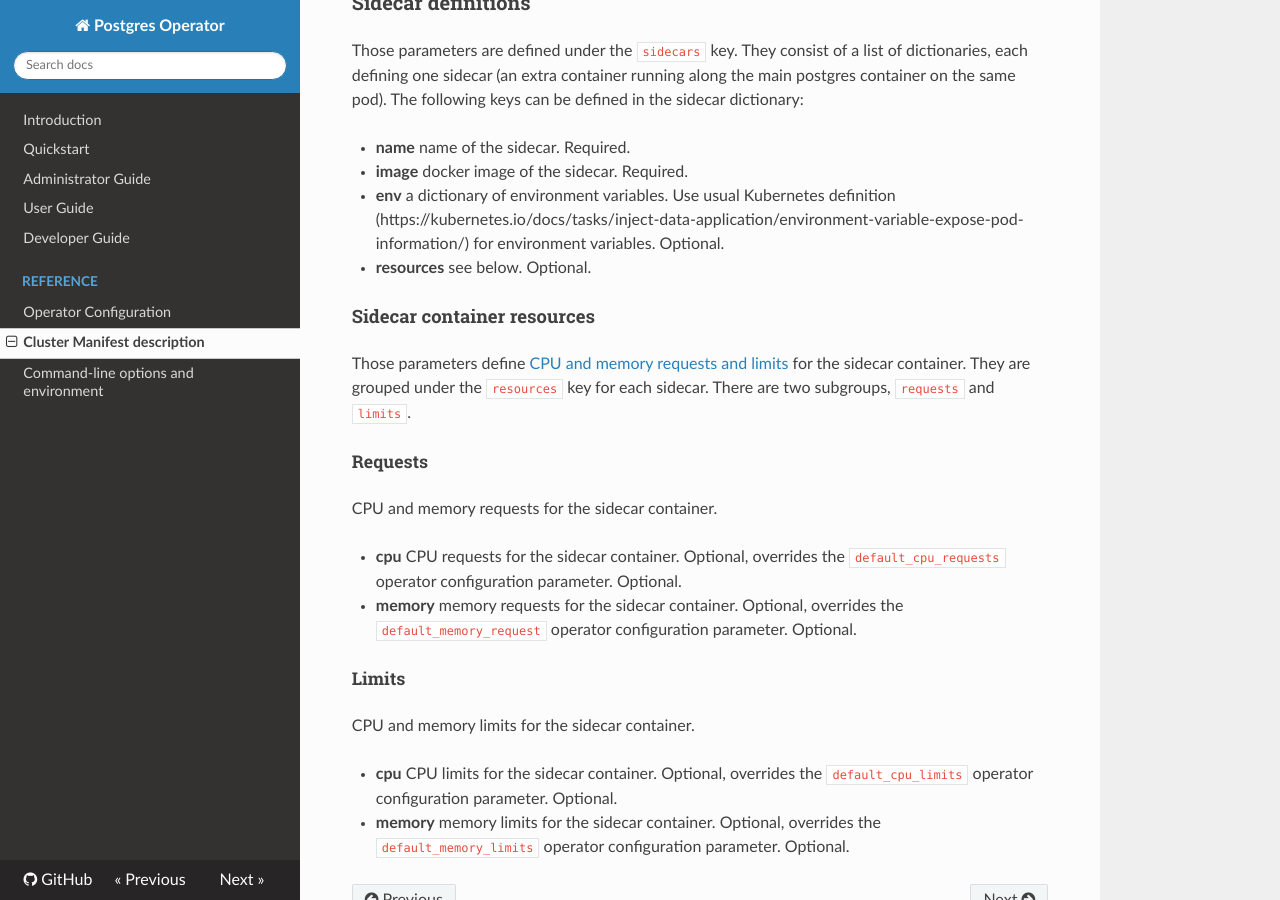
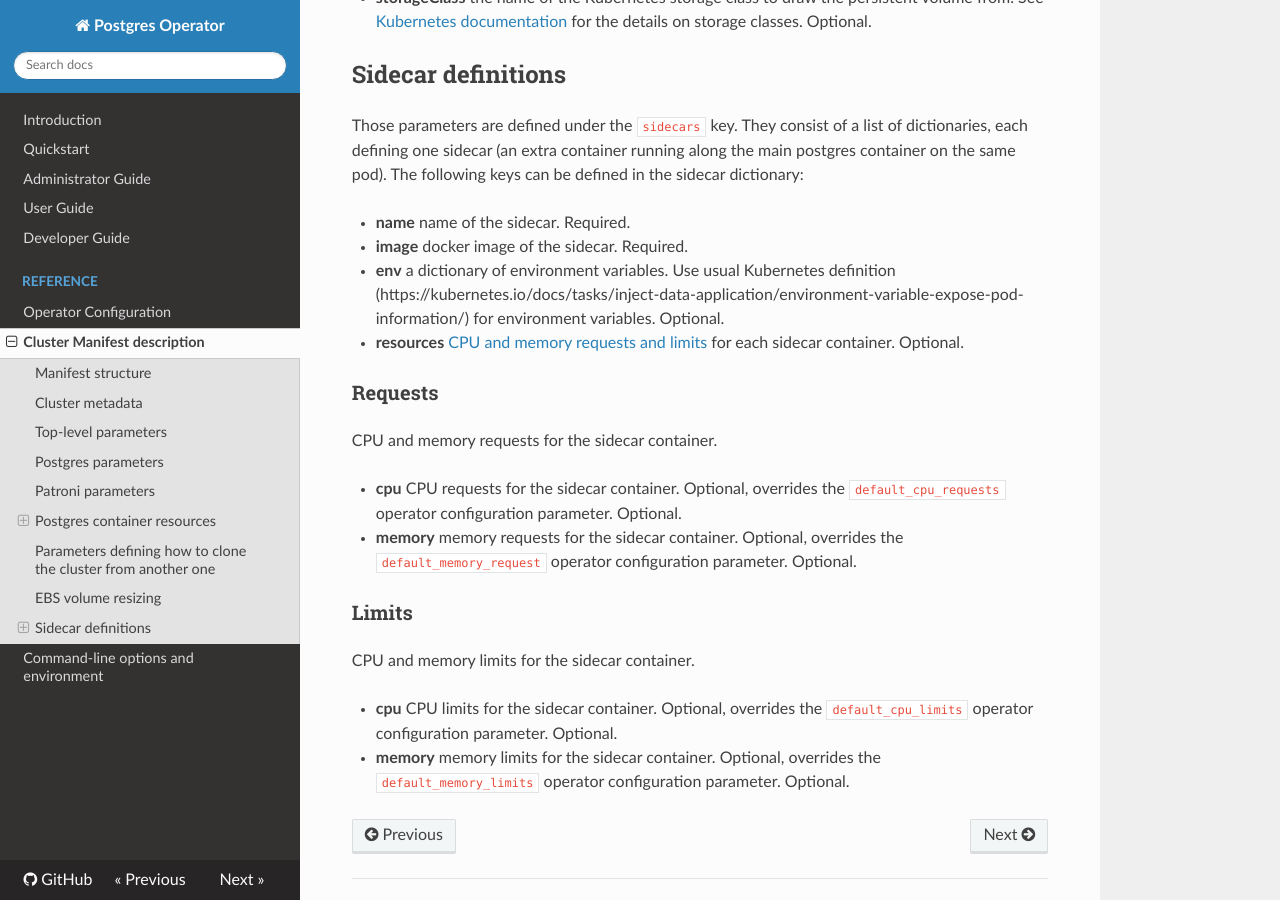
Before and after one commit to zalando/postgres-operator, an MkDocs documentation site: the page built from docs/reference/cluster_manifest.md, in a window 1280 px wide and 900 px high, scrolled down 4612 px. Built offline with MkDocs 1.6.1, drawn with Linux system fonts in a browser that asks for light colours; nearby versions of some CDN libraries; old or Windows-style settings are respelled for this version of MkDocs; some of the changed text lies outside the part shown.

Commit message:
update referece docs

```diff
--- a/docs/reference/cluster_manifest.md
+++ b/docs/reference/cluster_manifest.md
@@ -1,3 +1,5 @@
+# Cluster manifest reference
+
 Individual postgres clusters are described by the Kubernetes *cluster manifest*
 that has the structure defined by the `postgres CRD` (custom resource
 definition). The following section describes the structure of the manifest and
@@ -201,10 +203,9 @@ explanation of `ttl` and `loop_wait` parameters.
 
 ## Postgres container resources
 
-Those parameters define [CPU and memory requests and
-limits](https://kubernetes.io/docs/concepts/configuration/manage-compute-resources-container/)
+Those parameters define [CPU and memory requests and limits](https://kubernetes.io/docs/concepts/configuration/manage-compute-resources-container/)
 for the postgres container. They are grouped under the `resources` top-level
-key. There are two subgroups, `requests` and `limits`.
+key with subgroups `requests` and `limits`.
 
 ### Requests
 
@@ -218,7 +219,7 @@ CPU and memory requests for the postgres container.
   memory requests for the postgres container. Optional, overrides the
   `default_memory_request` operator configuration parameter. Optional.
 
-#### Limits
+### Limits
 
 CPU and memory limits for the postgres container.
 
@@ -267,7 +268,7 @@ under the `clone` top-level key and do not affect the already running cluster.
   to enable path-style addressing(i.e., http://s3.amazonaws.com/BUCKET/KEY) when connecting to an S3-compatible service
   that lack of support for sub-domain style bucket URLs (i.e., http://BUCKET.s3.amazonaws.com/KEY). Optional.
 
-### EBS volume resizing
+## EBS volume resizing
 
 Those parameters are grouped under the `volume` top-level key and define the
 properties of the persistent storage that stores postgres data.
@@ -282,7 +283,7 @@ properties of the persistent storage that stores postgres data.
   documentation](https://kubernetes.io/docs/concepts/storage/storage-classes/)
   for the details on storage classes. Optional.
 
-### Sidecar definitions
+## Sidecar definitions
 
 Those parameters are defined under the `sidecars` key. They consist of a list
 of dictionaries, each defining one sidecar (an extra container running
@@ -300,16 +301,11 @@ defined in the sidecar dictionary:
   (https://kubernetes.io/docs/tasks/inject-data-application/environment-variable-expose-pod-information/)
   for environment variables. Optional.
 
-* **resources** see below. Optional.
+* **resources**
+  [CPU and memory requests and limits](https://kubernetes.io/docs/concepts/configuration/manage-compute-resources-container)
+  for each sidecar container. Optional.
 
-#### Sidecar container resources
-
-Those parameters define [CPU and memory requests and
-limits](https://kubernetes.io/docs/concepts/configuration/manage-compute-resources-container/)
-for the sidecar container. They are grouped under the `resources` key for each sidecar.
-There are two subgroups, `requests` and `limits`.
-
-##### Requests
+### Requests
 
 CPU and memory requests for the sidecar container.
 
@@ -321,7 +317,7 @@ CPU and memory requests for the sidecar container.
   memory requests for the sidecar container. Optional, overrides the
   `default_memory_request` operator configuration parameter. Optional.
 
-##### Limits
+### Limits
 
 CPU and memory limits for the sidecar container.
 
```
Also changed, not shown: docs/quickstart.md (+2 -4 lines), docs/reference/operator_parameters.md (+30 -29 lines).
